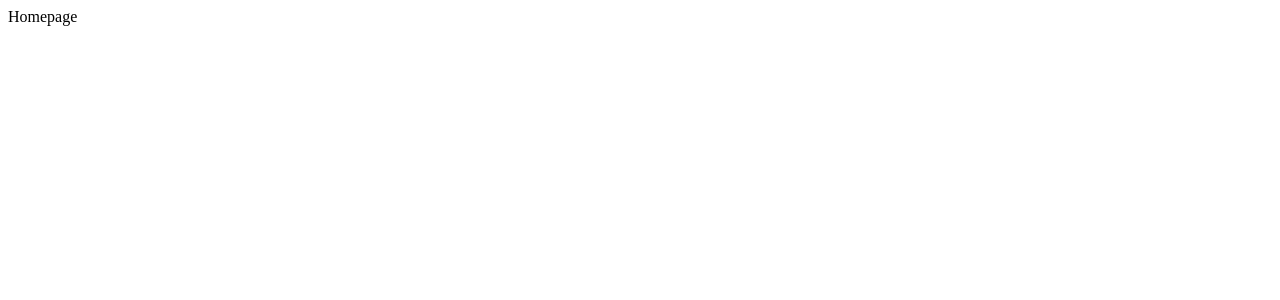
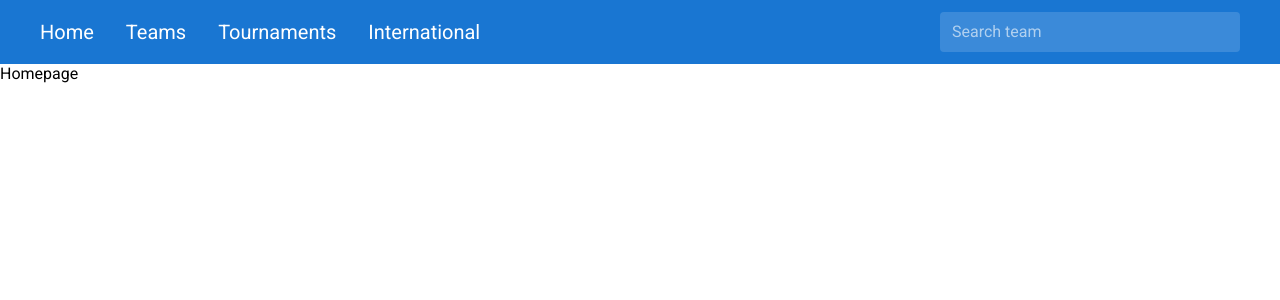
Before and after one commit to pramoch/tickets, a React (Create React App) app in the folder tickets-react/: page / in a window 1280 px wide. Shown: the top 300 px of the page. Built offline with nearby package versions, Linux system fonts and the light colour scheme.

Commit message:
Add Toolbar

```diff
--- a/tickets-react/public/index.html
+++ b/tickets-react/public/index.html
@@ -24,6 +24,7 @@
       work correctly both with client-side routing and a non-root public URL.
       Learn how to configure a non-root public URL by running `npm run build`.
     -->
+    <link rel="stylesheet" href="https://fonts.googleapis.com/css?family=Roboto:300,400,500,700&display=swap" />
     <title>React App</title>
   </head>
   <body>
--- a/tickets-react/src/components/App.js
+++ b/tickets-react/src/components/App.js
@@ -1,8 +1,12 @@
 import React from 'react';
+import Toolbar from './Toolbar';
 
 const App = () => {
   return (
-    <div>Homepage</div>
+    <div>
+      <Toolbar />
+      <div>Homepage</div>
+    </div>
   );
 };
 
--- /dev/null
+++ b/tickets-react/src/components/Toolbar.css
@@ -0,0 +1,48 @@
+.main {
+  background-color: #1976d2;
+  color: #ffffff;
+  padding: 0 20px;
+  display: flex;
+  justify-content: center;
+}
+
+.content {
+  max-width: 1200px;
+  padding: 12px 0;
+  font-size: 20px;
+
+  flex: 1;
+  display: flex;
+  justify-content: space-between;
+}
+
+.menu {
+  display: flex;
+}
+
+.menu-item {
+  line-height: 40px;
+  margin: 0 32px 0 0;
+}
+
+input {
+  /* Color */
+  background-color: rgba(255, 255, 255, 0.15);
+  color: #ffffff;
+
+  /* Sizing */
+  border: 0;
+  border-radius: 4px;
+  padding: 0 12px;
+  width: 300px;
+  outline: none;
+
+  /* Font */
+  font-size: 16px;
+  line-height: 40px;
+}
+
+input::placeholder {
+  color: #ffffff;
+  opacity: 0.6;
+}
--- /dev/null
+++ b/tickets-react/src/components/Toolbar.js
@@ -0,0 +1,20 @@
+import React from 'react';
+import './Toolbar.css';
+
+const Toolbar = () => {
+  return (
+    <div className="main">
+      <div className="content">
+        <div className="menu">
+          <div className="menu-item">Home</div>
+          <div className="menu-item">Teams</div>
+          <div className="menu-item">Tournaments</div>
+          <div className="menu-item">International</div>
+        </div>
+        <input type="text" placeholder="Search team"></input>
+      </div>
+    </div>
+  );
+};
+
+export default Toolbar;
--- /dev/null
+++ b/tickets-react/src/index.css
@@ -0,0 +1,8 @@
+body {
+  margin: 0;
+}
+
+body * {
+  box-sizing: border-box;
+  font-family: "Roboto", "Helvetica", "Arial", sans-serif;
+}
--- a/tickets-react/src/index.js
+++ b/tickets-react/src/index.js
@@ -1,5 +1,6 @@
 import React from 'react';
 import ReactDOM from 'react-dom';
+import './index.css';
 import App from './components/App';
 
 ReactDOM.render(<App />, document.getElementById('root'));
```
